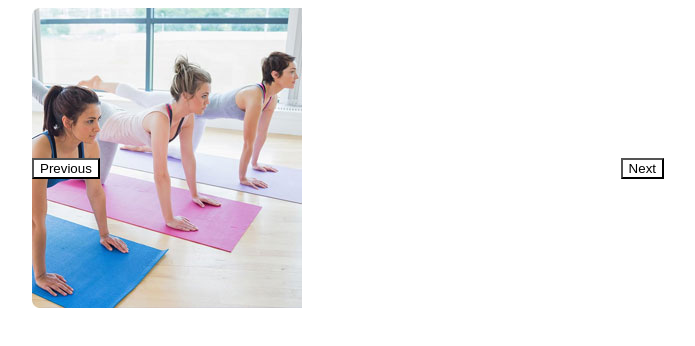
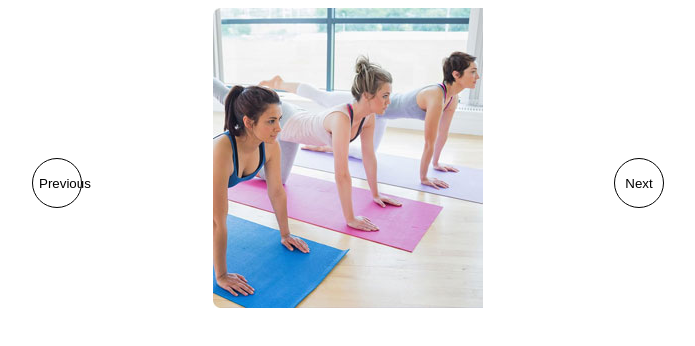
Before and after one commit to Cheart13/Slider, a plain HTML site: page index.html in a window 1280 px wide. Shown: the whole page, without its empty margins (292-987 px from the left). Drawn offline with nearby package versions, Linux system fonts and the light colour scheme.

Commit message:
2 commit

```diff
--- a/style.css
+++ b/style.css
@@ -1,32 +1,40 @@
-.slider{
+.slider {
   width: 50%;
   align-self: center;
   margin: auto;
 }
 
-
-.slider-image{
+.slider-image {
   width: 50%;
   align-self: center;
 }
 
-
- .slick-arrow{
+.slick-arrow {
+  width: 50px;
+  height: 50px;
   position: absolute;
   top: 50%;
   background-color: #fff;
   z-index: 3;
-
+  border-radius: 50%;
+  border: 1px solid black;
 }
 
-.slick-prev{
+.slick-slide img {
+  margin: auto;
+  display: block;
+}
+
+.slick-prev {
   left: 0;
+  content: "<";
 }
-.slick-next{
+.slick-next {
+  content: ">";
   right: 0;
   z-index: 3;
 }
-.slick-track{
+.slick-track {
   width: 50%;
   display: block;
   align-self: center;
```
Lines whose indentation alone changed are shown as unchanged.
